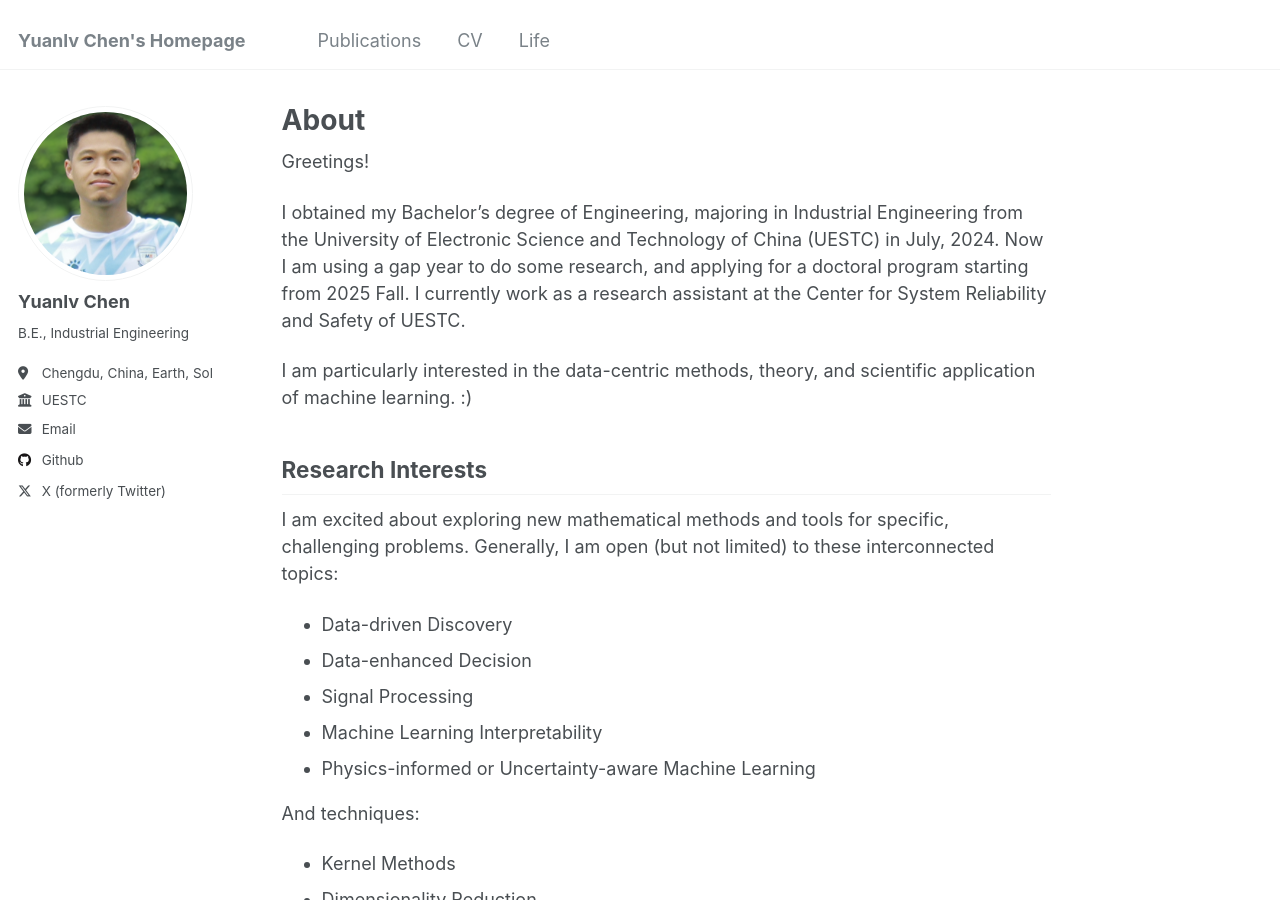
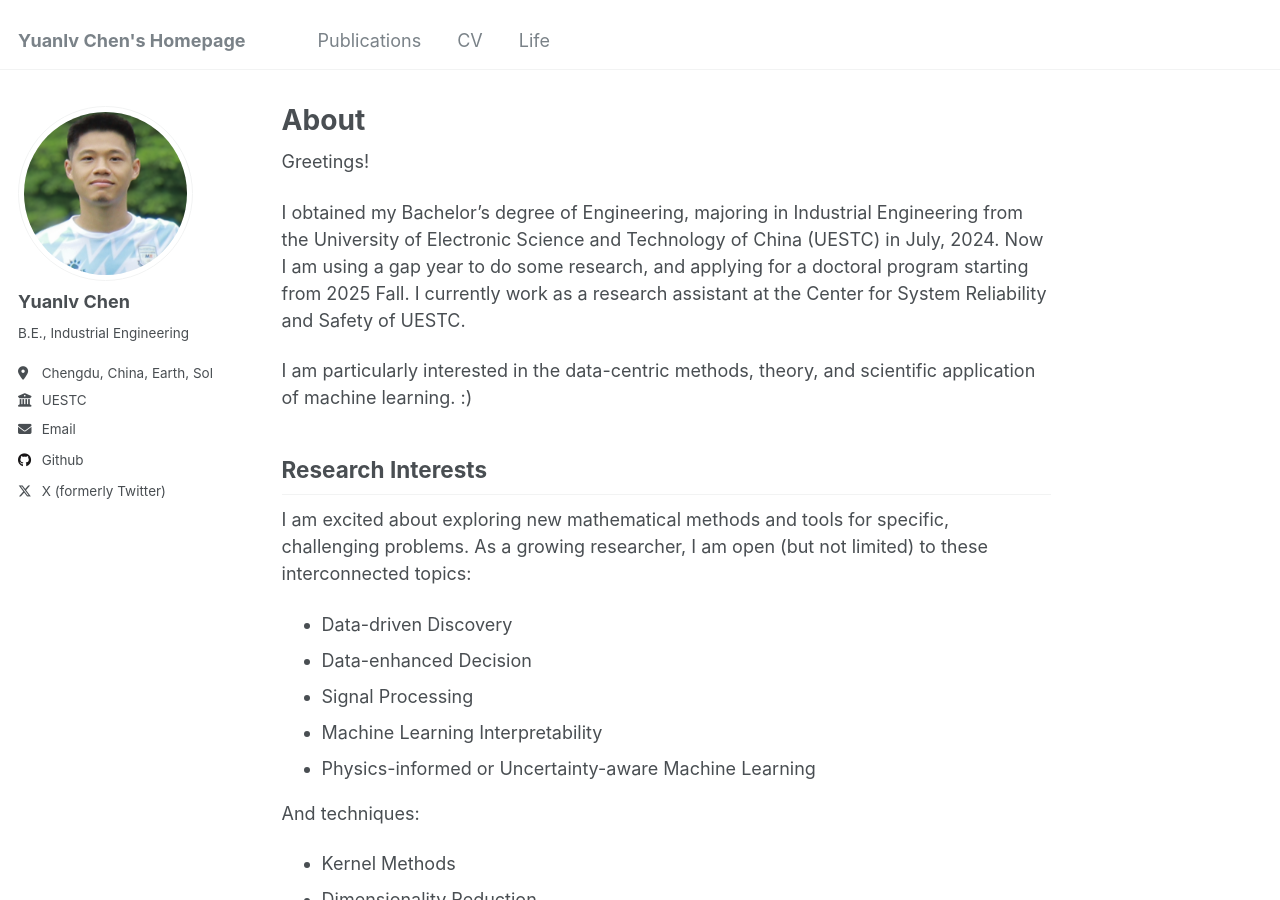
Before and after one commit to YLchen22/YLchen22.github.io, a Jekyll site: the page built from _pages/about.md, in a window 1280 px wide and 900 px high. Built offline with Jekyll 4.4.1, drawn with Linux system fonts in a browser that asks for light colours.

Commit message:
Update about.md

```diff
--- a/_pages/about.md
+++ b/_pages/about.md
@@ -17,7 +17,7 @@ I am particularly interested in the data-centric methods, theory, and scientific
 
 Research Interests
 ------
-I am excited about exploring new mathematical methods and tools for specific, challenging problems. Generally, I am open (but not limited) to these interconnected topics:
+I am excited about exploring new mathematical methods and tools for specific, challenging problems. As a growing researcher, I am open (but not limited) to these interconnected topics:
 * Data-driven Discovery
 * Data-enhanced Decision
 * Signal Processing
```
